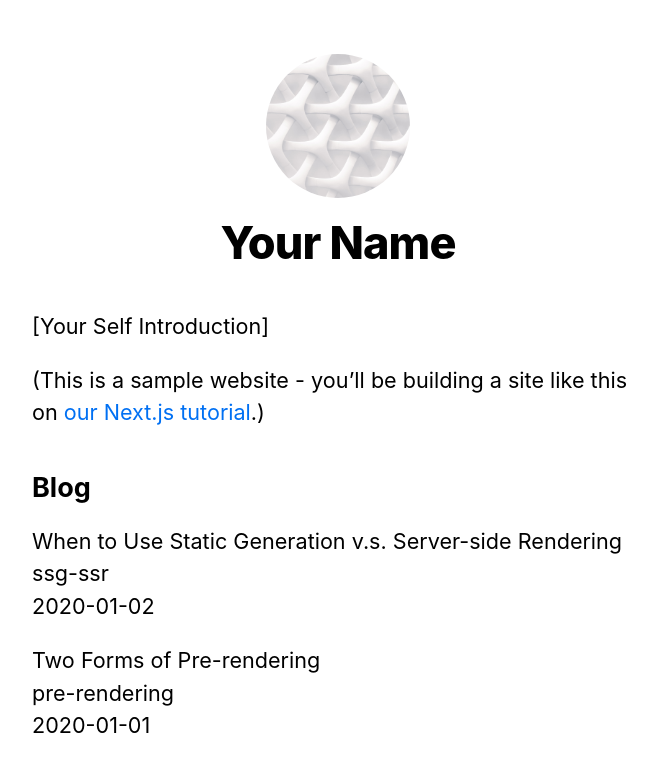
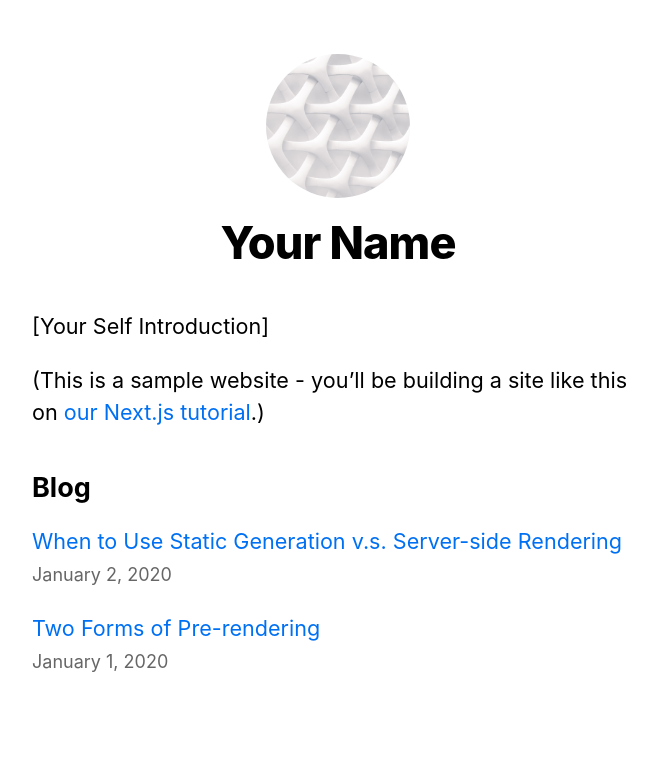
Before and after one commit to remarkablemark/nextjs-blog, a Next.js app: page / in a window 1280 px wide. Shown: the top 772 px of the page, without its empty margins (302-959 px from the left). Built offline with nearby package versions, Linux system fonts and the light colour scheme.

Commit message:
feat(pages): polish the index page
https://nextjs.org/learn/basics/dynamic-routes/polishing-index-page

```diff
--- a/pages/index.js
+++ b/pages/index.js
@@ -1,5 +1,7 @@
 import Head from 'next/head'
+import Link from 'next/link'
 
+import Date from '../components/date'
 import Layout, { siteTitle } from '../components/layout'
 import utilStyles from '../styles/utils.module.css'
 import { getSortedPostsData } from '../lib/posts'
@@ -22,11 +24,13 @@
         <ul className={utilStyles.list}>
           {props.allPostsData.map(({ id, date, title }) => (
             <li className={utilStyles.listItem} key={id}>
-              {title}
+              <Link href={`/posts/${id}`}>
+                <a>{title}</a>
+              </Link>
               <br />
-              {id}
-              <br />
-              {date}
+              <small className={utilStyles.lightText}>
+                <Date dateString={date} />
+              </small>
             </li>
           ))}
         </ul>
```
